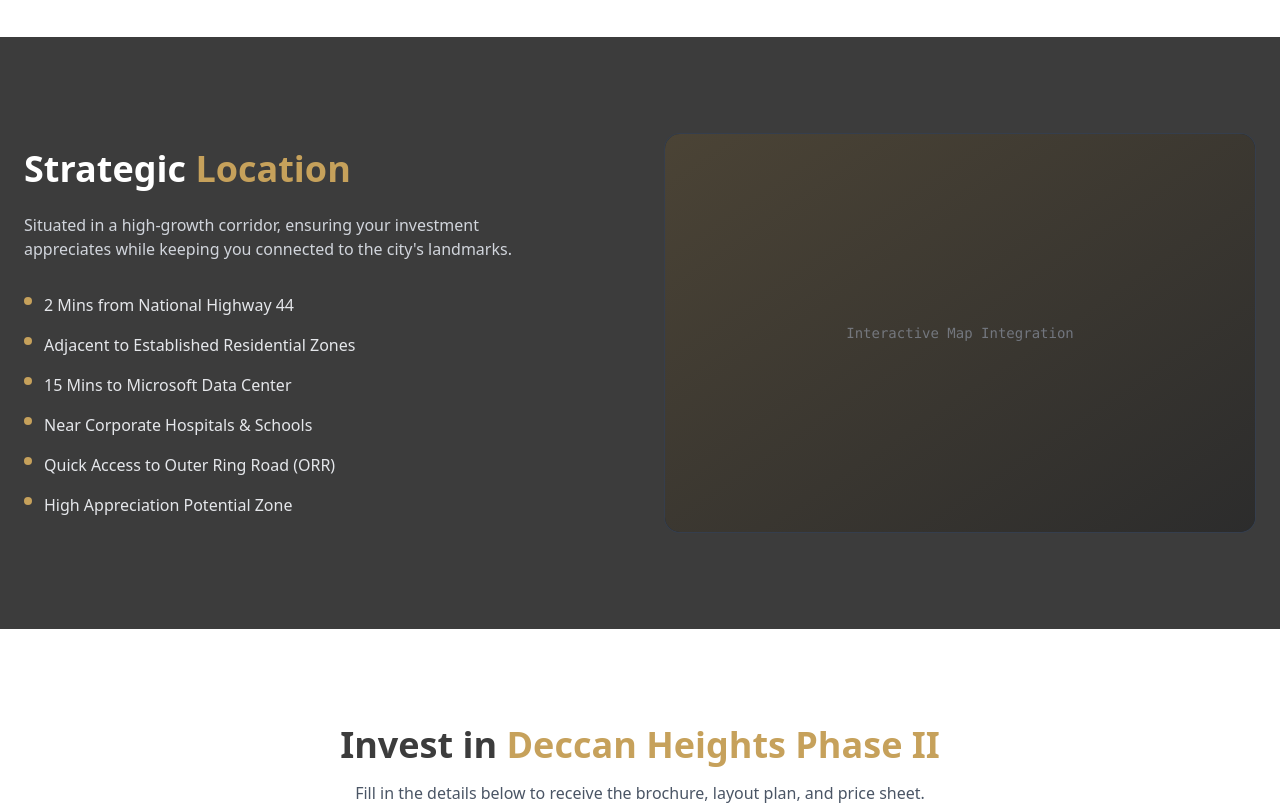
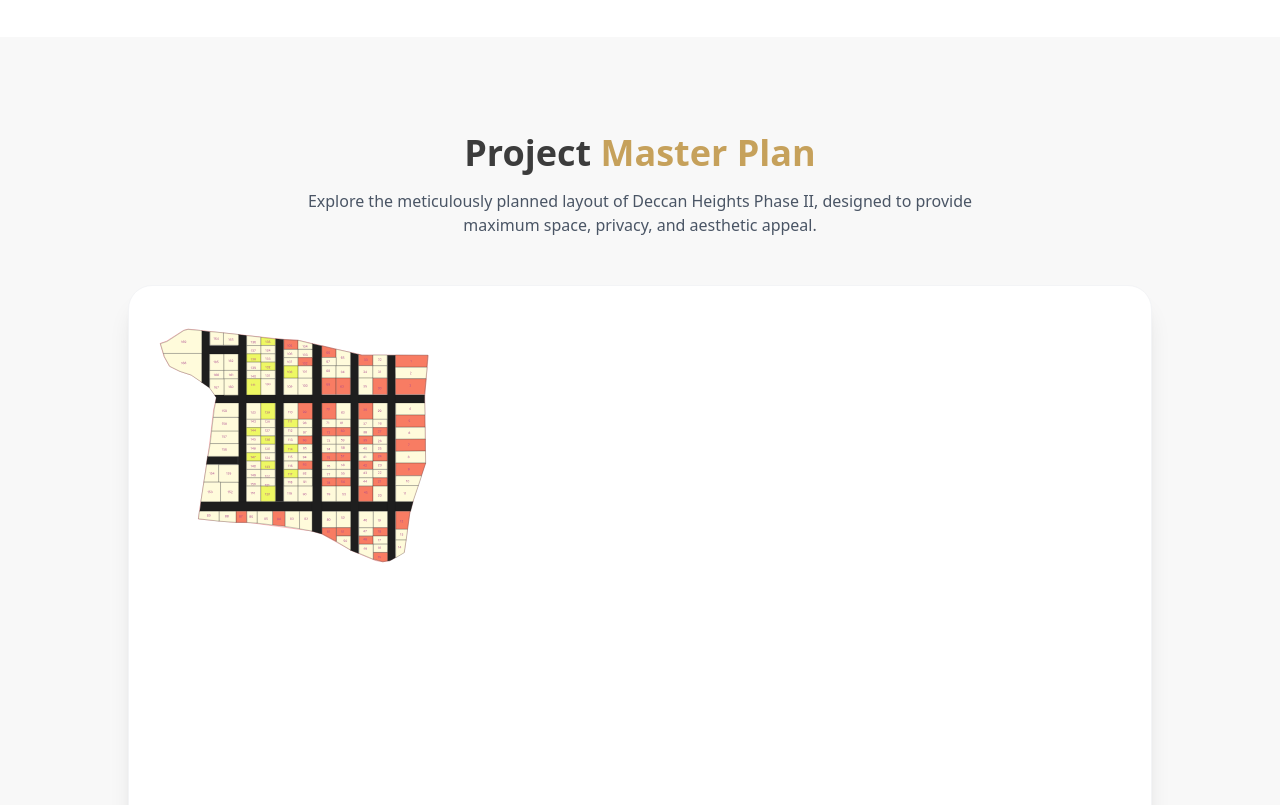
Before and after one commit to Mateen7c7/deccan_heights, a Next.js app: page /ventures/phase-2 in a window 1280 px wide. Shown: the part 1320-2125 px from the top of the page. Built offline with nearby package versions, Linux system fonts and the light colour scheme.

Commit message:
feat: Add a master plan section to venture pages using the new configurable `Phase5` SVG component.

```diff
--- a/app/template.tsx
+++ b/app/template.tsx
@@ -13,7 +13,7 @@
         It covers the screen initially, then slides up after a delay.
       */}
       <motion.div
-        className="fixed inset-0 z-100 bg-black origin-top pointer-events-none"
+        className="fixed inset-0 z-100 bA-black origin-top pointer-events-none"
         initial={{ scaleY: 1 }}
         animate={{ scaleY: 0 }}
         exit={{ scaleY: 0 }}
--- a/app/ventures/phase-1/page.tsx
+++ b/app/ventures/phase-1/page.tsx
@@ -53,6 +53,7 @@
   ],
   mapEmbedUrl:
     "https://www.google.com/maps/embed?pb=!1m17!1m12!1m3!1d3977.412537972301!2d78.06275!3d17.094694399999998!2m3!1f0!2f0!3f0!3m2!1i1024!2i768!4f13.1!3m2!1m1!2zMTfCsDA1JzQwLjkiTiA3OMKwMDMnNDUuOSJF!5e1!3m2!1sen!2sin!4v1767023319552!5m2!1sen!2sin",
+  layoutPlanUrl: "/phase5wids.svg",
 };
 
 export default function Phase1Page() {
--- a/components/VenturePageTemplate.tsx
+++ b/components/VenturePageTemplate.tsx
@@ -1,7 +1,9 @@
 "use client";
 
+import Phase5 from "@/svg_components/Phase5";
 import { motion } from "motion/react";
 import Image from "next/image";
+import Link from "next/link";
 import React from "react";
 
 interface VentureStats {
@@ -18,6 +20,7 @@
   amenities: string[];
   locationHighlights: string[];
   mapEmbedUrl?: string;
+  layoutPlanUrl?: string;
 }
 
 export default function VenturePageTemplate({ data }: { data: VentureData }) {
@@ -156,6 +159,45 @@
         </div>
       </section>
 
+      {/* --- MASTER PLAN --- */}
+      { (
+        <section className="py-24 bg-[#F8F8F8]">
+          <div className="container mx-auto px-6 text-center">
+            <h2 className="text-3xl md:text-4xl font-bold text-[#3C3C3C] mb-4">
+              Project <span className="text-[#C6A15B]">Master Plan</span>
+            </h2>
+            <p className="text-gray-600 mb-12 max-w-2xl mx-auto">
+              Explore the meticulously planned layout of {data.title}, designed
+              to provide maximum space, privacy, and aesthetic appeal.
+            </p>
+            <div className="relative w-full max-w-5xl mx-auto bg-white p-4 rounded-3xl shadow-xl border border-gray-100 overflow-hidden group">
+              <div className="relative aspect-4/3 w-full">
+                {/* <Image
+                  src={data.layoutPlanUrl}
+                  alt={`${data.title} Master Plan`}
+                  fill
+                  className="object-contain hover:scale-105 transition-transform duration-700 font-bold "
+                /> */}
+                <Phase5 width={300} height={300} />
+              </div>
+
+              {/* Overlay for interaction hint */}
+              <div className="absolute inset-0 bg-black/5 opacity-0 group-hover:opacity-100 transition-opacity pointer-events-none flex items-center justify-center">
+                <span className="bg-white/90 backdrop-blur-sm text-[#3C3C3C] px-6 py-2 rounded-full text-sm font-bold shadow-lg">
+                  View Full Layout
+                </span>
+              </div>
+
+              <Link
+                href="/maps/phase5"
+                className="absolute inset-0 z-10"
+                aria-label="View interactive map"
+              />
+            </div>
+          </div>
+        </section>
+      )}
+
       {/* --- LOCATION --- */}
       <section className="py-24 bg-[#3C3C3C] text-white overflow-hidden relative">
         <div className="container mx-auto px-6 relative z-10">
--- a/svg_components/Phase5.tsx
+++ b/svg_components/Phase5.tsx
@@ -1,22 +1,24 @@
 import { useEffect, useState } from "react";
 
-const Phase5 = () => {
+const Phase5 = ({width, height}: {width: number; height: number}) => {
   const [size, setSize] = useState({
-    width: 0,
-    height: 0,
+    width: width ? width : 0,
+    height: height ? height : 0,
   });
 
   useEffect(() => {
     const updateSize = () => {
-      setSize({
-        width: window.innerWidth,
-        height: window.innerHeight,
-      });
+      if (!width && !height) {
+        setSize({
+          width: window.innerWidth,
+          height: window.innerHeight,
+        });
+      }
     };
     updateSize();
     window.addEventListener("resize", updateSize);
     return () => window.removeEventListener("resize", updateSize);
-  }, []);
+  }, [width, height]);
 
   useEffect(() => {
     const path = document.getElementById("70");
```
